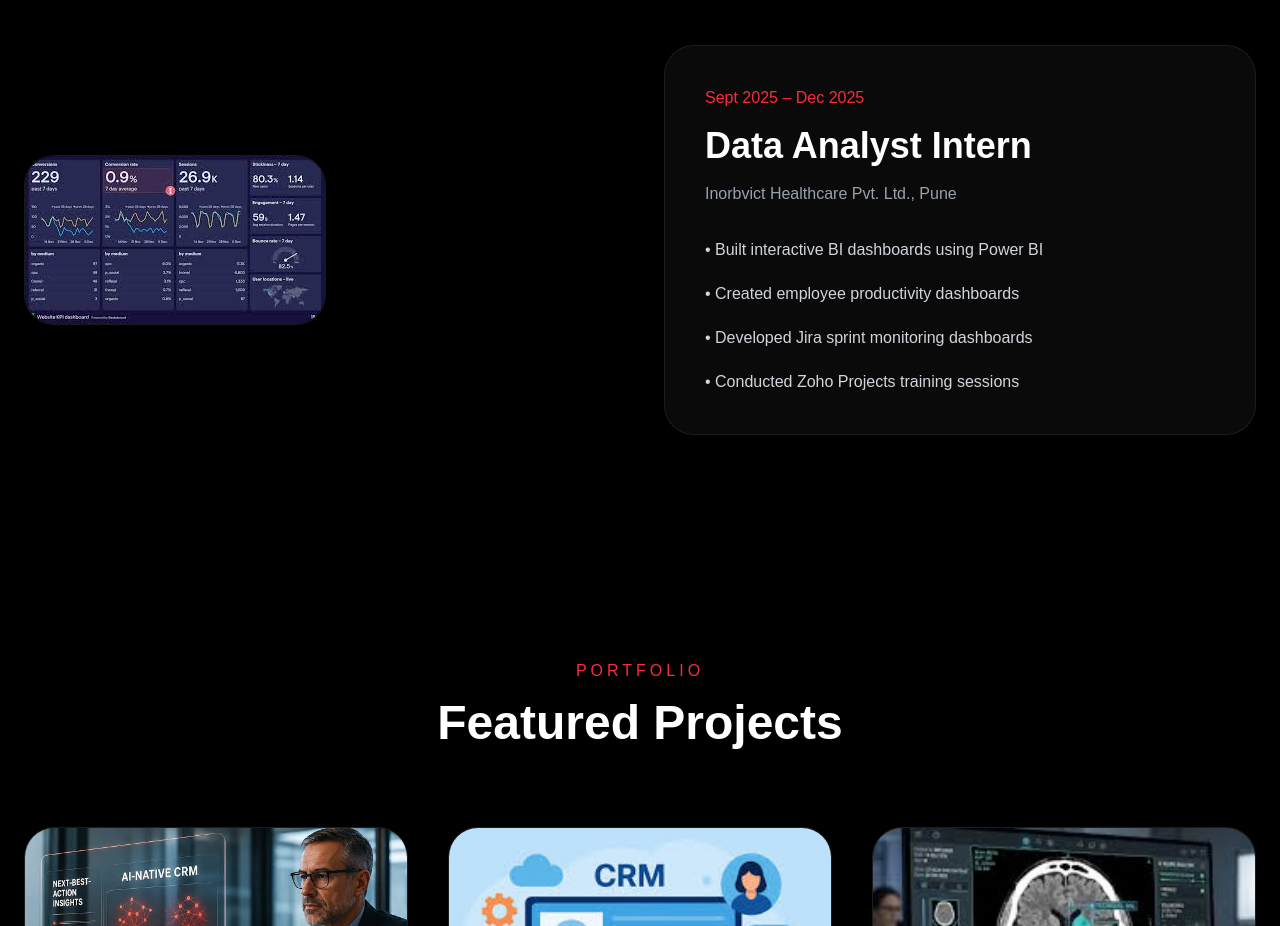
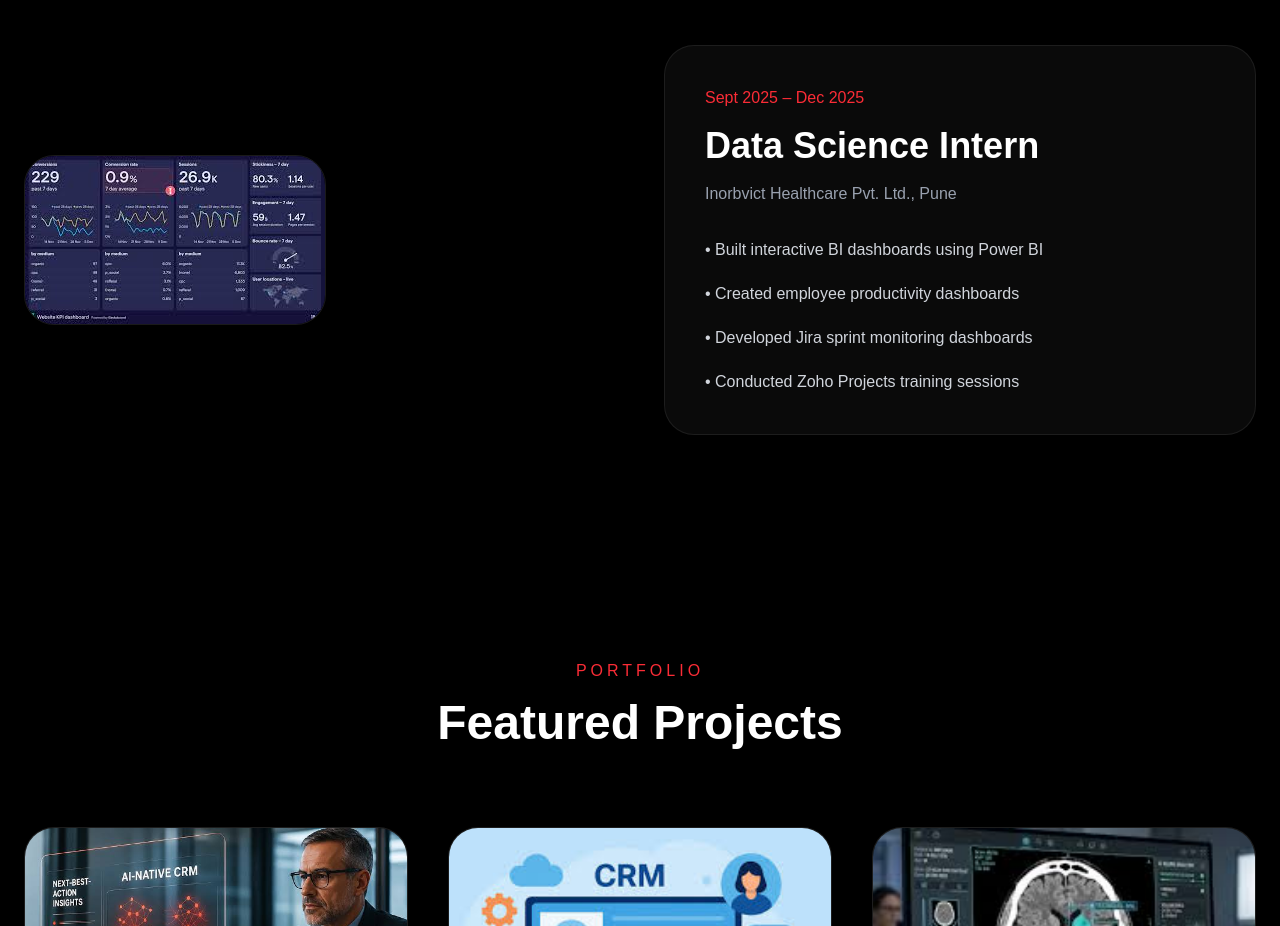
Before and after one commit to rushi935993/ai-portfolio, a Next.js app: page / in a window 1280 px wide. Shown: the part 2920-3846 px from the top of the page. Built offline with nearby package versions, Linux system fonts and the light colour scheme.

Commit message:
CHanged Experience

```diff
--- a/app/page.tsx
+++ b/app/page.tsx
@@ -401,7 +401,7 @@ export default function Portfolio() {
               </p>
 
               <h3 className="text-4xl font-bold mb-4">
-                Data Analyst Intern
+                Data Science Intern
               </h3>
 
               <p className="text-gray-400 mb-8">
```
